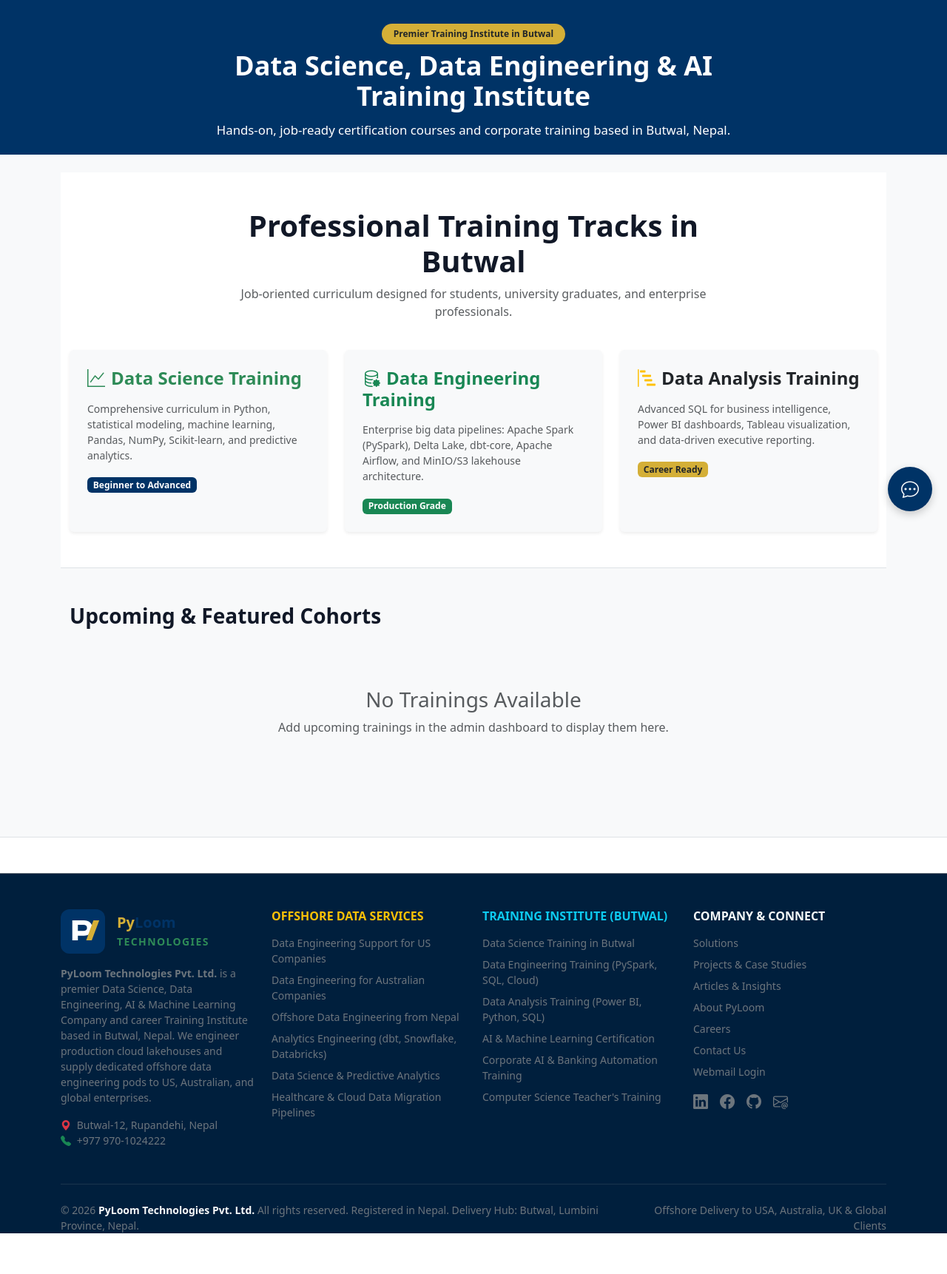
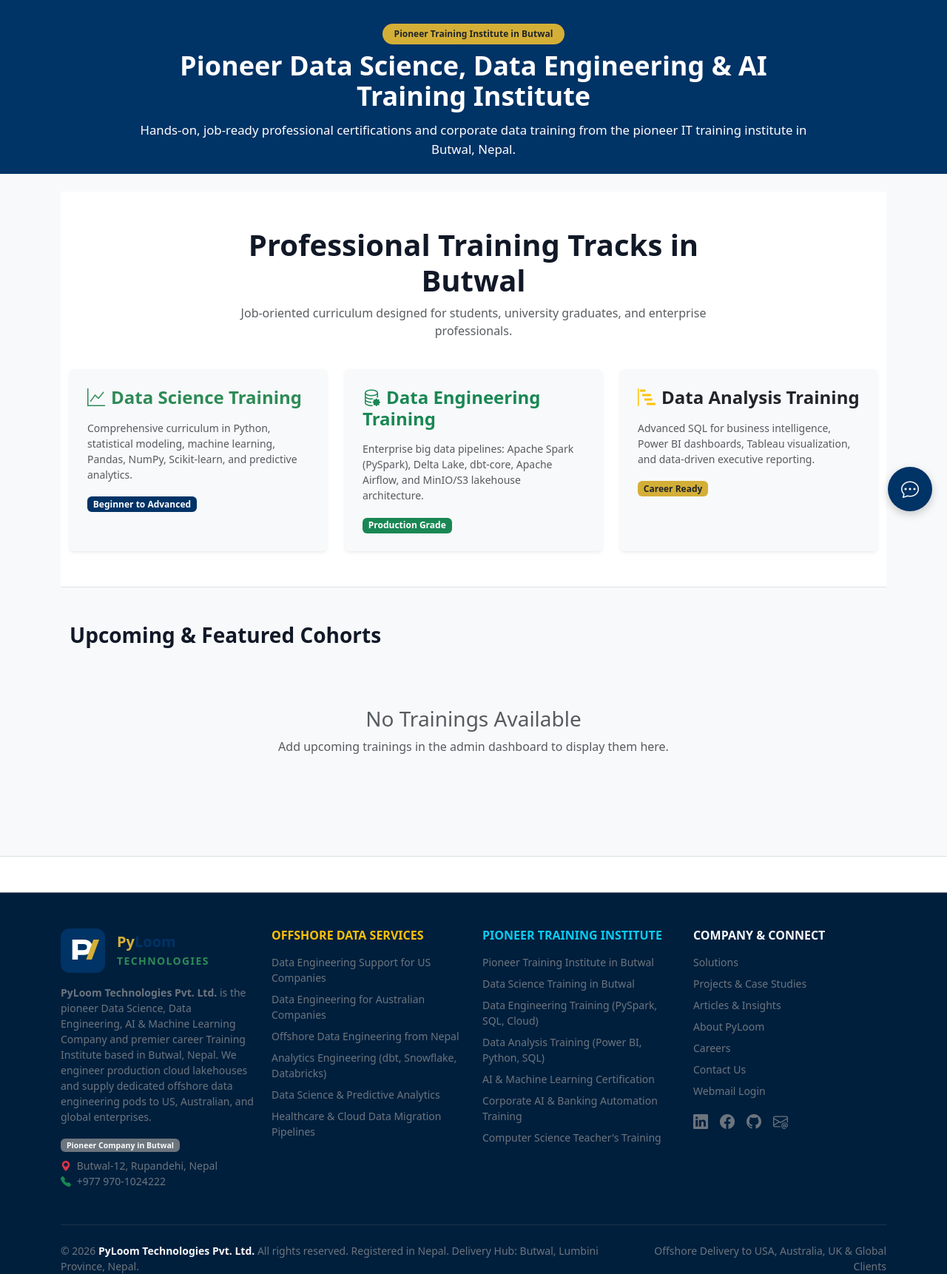
Before and after one commit to RishiAryal24/pyloom, a Django app: template templates/frontend/trainings.html in a window 1280 px wide. Shown: the part 89-1811 px from the top of the page at 74% size. Before the commit the page ends 1756 px from the top, so only its background shows below. Run offline with Django 4.2, Linux system fonts and the light colour scheme; the template is opened without the code that fills it, so the values that code supplies are empty.

Commit message:
feat(seo): embed 'pioneer company in Butwal' and pioneer training institute keywords sitewide

```diff
--- a/templates/_partials/_footer.html
+++ b/templates/_partials/_footer.html
@@ -14,7 +14,10 @@
           </h5>
         </div>
         <p class="text-secondary small mb-3">
-          <strong>PyLoom Technologies Pvt. Ltd.</strong> is a premier Data Science, Data Engineering, AI & Machine Learning Company and career Training Institute based in Butwal, Nepal. We engineer production cloud lakehouses and supply dedicated offshore data engineering pods to US, Australian, and global enterprises.
+          <strong>PyLoom Technologies Pvt. Ltd.</strong> is the pioneer Data Science, Data Engineering, AI & Machine Learning Company and premier career Training Institute based in Butwal, Nepal. We engineer production cloud lakehouses and supply dedicated offshore data engineering pods to US, Australian, and global enterprises.
+        </p>
+        <p class="text-secondary small mb-2">
+          <a href="{% url 'core:about' %}" class="badge bg-secondary text-light text-decoration-none py-1 px-2">Pioneer Company in Butwal</a>
         </p>
         <p class="text-secondary small mb-0">
           <i class="bi bi-geo-alt-fill text-danger me-1"></i> Butwal-12, Rupandehi, Nepal<br>
@@ -59,10 +62,15 @@
         </ul>
       </div>
 
-      <!-- Column 3: PyLoom Academy (Training Institute in Butwal) -->
+      <!-- Column 3: PyLoom Academy (Pioneer Training Institute in Butwal) -->
       <div class="col-lg-3 col-md-6 mb-4">
-        <h6 class="mb-3 text-uppercase fw-bold text-info">Training Institute (Butwal)</h6>
+        <h6 class="mb-3 text-uppercase fw-bold text-info">Pioneer Training Institute</h6>
         <ul class="list-unstyled small">
+          <li class="mb-2">
+            <a href="{% url 'core:trainings' %}" class="text-secondary text-decoration-none footer-link">
+              Pioneer Training Institute in Butwal
+            </a>
+          </li>
           <li class="mb-2">
             <a href="{% url 'core:trainings' %}" class="text-secondary text-decoration-none footer-link">
               Data Science Training in Butwal
--- a/templates/base.html
+++ b/templates/base.html
@@ -5,9 +5,9 @@
     <meta charset="UTF-8">
     <meta name="viewport" content="width=device-width, initial-scale=1.0">
     <meta http-equiv="X-UA-Compatible" content="IE=edge">
-    <title>{% block title %}PyLoom - Weaving Innovation Beyond Expectations{% endblock %}</title>
-    <meta name="description" content="{% block description %}PyLoom delivers advanced AI solutions, smart automation, and digital tools that streamline business operations and boost enterprise productivity.{% endblock %}">
-    <meta name="keywords" content="{% block keywords %}Data Science company, Data Engineering company, Data Analysis company, AI ML company, Data Engineering Services, Data Science Training, Data Analysis Training, Data Engineering Training, Data Engineering Support for Offshore companies from Nepal, Data Engineering Support, Data Engineering Support for US Companies, Data Engineering Support for Australian companies, PyLoom Technologies, Butwal Nepal{% endblock %}">
+    <title>{% block title %}PyLoom Technologies | Pioneer Data Science, Data Engineering, AI & ML Company | Training Institute in Butwal, Nepal{% endblock %}</title>
+    <meta name="description" content="{% block description %}PyLoom Technologies is the pioneer Data Science, Data Engineering, AI & Machine Learning Company and premier Training Institute in Butwal, Nepal.{% endblock %}">
+    <meta name="keywords" content="{% block keywords %}pioneer company in Butwal, pioneer IT company Butwal, pioneer Data Science company Nepal, Data Science company, Data Engineering company, Data Analysis company, AI ML company, Data Engineering Services, Data Science Training, Data Analysis Training, Data Engineering Training, Data Engineering Support for Offshore companies from Nepal, Data Engineering Support, Data Engineering Support for US Companies, Data Engineering Support for Australian companies, PyLoom Technologies, Butwal Nepal{% endblock %}">
     <meta name="author" content="PyLoom Technologies">
     <meta name="robots" content="index, follow">
 
@@ -16,8 +16,8 @@
 
     <!-- Open Graph Tags (Social Media) -->
     <meta property="og:type" content="{% block og_type %}website{% endblock %}">
-    <meta property="og:title" content="{% block og_title %}{{ settings.site_name|default:'PyLoom' }} - {{ settings.slogan|default:'Data Science, Data Engineering, AI & ML Company | Training Institute in Butwal, Nepal' }}{% endblock %}">
-    <meta property="og:description" content="{% block og_description %}PyLoom Technologies is a leading Data Science, Data Engineering, AI & Machine Learning Company and professional Training Institute based in Butwal, Nepal with offshore data support for US, Australian, and global clients.{% endblock %}">
+    <meta property="og:title" content="{% block og_title %}{{ settings.site_name|default:'PyLoom' }} - {{ settings.slogan|default:'Pioneer Data Science, Data Engineering, AI & ML Company | Training Institute in Butwal, Nepal' }}{% endblock %}">
+    <meta property="og:description" content="{% block og_description %}PyLoom Technologies is the pioneer Data Science, Data Engineering, AI & Machine Learning Company and professional Training Institute based in Butwal, Nepal with offshore data support for US, Australian, and global clients.{% endblock %}">
     <meta property="og:image" content="{% block og_image %}https://www.pyloomtech.com{{ settings.logo_url|default:'/static/img/logo.svg' }}{% endblock %}">
     <meta property="og:url" content="{% block og_url %}{{ request.build_absolute_uri }}{% endblock %}">
     <meta property="og:site_name" content="{{ settings.site_name|default:'PyLoom Technologies' }}">
@@ -65,7 +65,7 @@
       "alternateName": ["PyLoom", "PyLoom Academy", "PyLoom Technologies Pvt. Ltd."],
       "url": "https://pyloomtech.com",
       "logo": "https://www.pyloomtech.com{{ settings.logo_url|default:'/static/img/logo.svg' }}",
-      "description": "Leading Data Science, Data Engineering, AI & Machine Learning Company and professional Training Institute in Butwal, Nepal. Providing offshore data engineering support to US, Australian, and global enterprises.",
+      "description": "Pioneer Data Science, Data Engineering, AI & Machine Learning Company and professional Training Institute in Butwal, Nepal. Providing offshore data engineering support to US, Australian, and global enterprises.",
       "knowsAbout": [
         "Data Engineering",
         "Data Science",
--- a/templates/frontend/trainings.html
+++ b/templates/frontend/trainings.html
@@ -1,20 +1,20 @@
 {% extends 'base.html' %}
 
-{% block title %}Data Science, Data Engineering, AI & ML Training Institute in Butwal, Nepal | PyLoom Academy{% endblock %}
-{% block description %}PyLoom Academy is Butwal's premier training institute for professional Data Science, Data Engineering, Machine Learning, Python, and Corporate AI upskilling in Nepal.{% endblock %}
-{% block keywords %}Data Science training in Butwal, Data Engineering training institute Butwal, AI ML courses Nepal, Python training institute Butwal, best IT training institute Butwal, PyLoom Academy{% endblock %}
-{% block og_title %}Data Science, Data Engineering, AI & ML Training Institute in Butwal, Nepal | PyLoom Academy{% endblock %}
-{% block og_description %}PyLoom Academy is Butwal's premier training institute for professional Data Science, Data Engineering, Machine Learning, Python, and Corporate AI upskilling in Nepal.{% endblock %}
+{% block title %}Pioneer Data Science, Data Engineering & AI Training Institute in Butwal, Nepal | PyLoom Academy{% endblock %}
+{% block description %}PyLoom Academy is Butwal's pioneer training institute for professional Data Science, Data Engineering, Machine Learning, Python, and Corporate AI upskilling in Nepal.{% endblock %}
+{% block keywords %}pioneer training institute in Butwal, pioneer company in Butwal, pioneer IT institute Nepal, Data Science training in Butwal, Data Engineering training institute Butwal, AI ML courses Nepal, Python training institute Butwal, best IT training institute Butwal, PyLoom Academy{% endblock %}
+{% block og_title %}Pioneer Data Science, Data Engineering & AI Training Institute in Butwal, Nepal | PyLoom Academy{% endblock %}
+{% block og_description %}PyLoom Academy is Butwal's pioneer training institute for professional Data Science, Data Engineering, Machine Learning, Python, and Corporate AI upskilling in Nepal.{% endblock %}
 
 {% block extra_schema %}
 <script type="application/ld+json">
 {
   "@context": "https://schema.org",
   "@type": "EducationalOrganization",
-  "name": "PyLoom Academy - Training Institute",
+  "name": "PyLoom Academy - Pioneer Training Institute",
   "url": "https://pyloomtech.com/trainings/",
   "logo": "https://www.pyloomtech.com/media/settings/PyLoom_Logo_Final.png",
-  "description": "Leading Data Science, Data Engineering, AI, and Machine Learning training institute in Butwal, Nepal providing practical industry certifications.",
+  "description": "Pioneer Data Science, Data Engineering, AI, and Machine Learning training institute in Butwal, Nepal providing practical industry certifications.",
   "address": {
     "@type": "PostalAddress",
     "streetAddress": "Butwal-12",
@@ -35,10 +35,10 @@
 <section class="page-header-compact bg-primary text-white">
     <div class="container">
         <div class="row">
-            <div class="col-lg-8 mx-auto text-center">
-                <span class="badge bg-warning text-dark px-3 py-2 rounded-pill fw-semibold mb-2">Premier Training Institute in Butwal</span>
-                <h1 class="display-4 fw-bold mb-3">Data Science, Data Engineering & AI Training Institute</h1>
-                <p class="lead">Hands-on, job-ready certification courses and corporate training based in Butwal, Nepal.</p>
+            <div class="col-lg-10 mx-auto text-center">
+                <span class="badge bg-warning text-dark px-3 py-2 rounded-pill fw-semibold mb-2">Pioneer Training Institute in Butwal</span>
+                <h1 class="display-4 fw-bold mb-3">Pioneer Data Science, Data Engineering & AI Training Institute</h1>
+                <p class="lead">Hands-on, job-ready professional certifications and corporate data training from the pioneer IT training institute in Butwal, Nepal.</p>
             </div>
         </div>
     </div>
```
Also changed, not shown: templates/frontend/about.html (+8 -8 lines), templates/frontend/index.html (+9 -9 lines), templates/frontend/services.html (+7 -7 lines).
